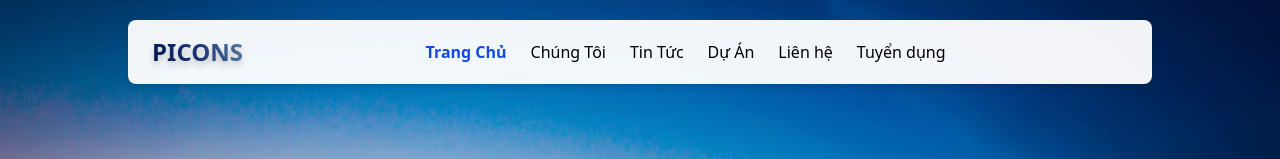
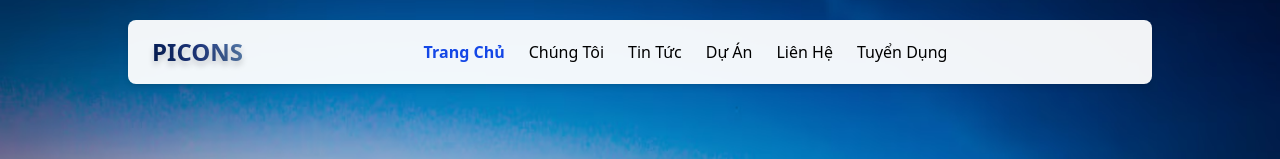
Before and after one commit to baodeptrai912/picon-frontend, a React (Vite) app: page / in a window 1280 px wide. Shown: the top 159 px of the page. Built offline with nearby package versions, Linux system fonts and the light colour scheme; no server answers.

Commit message:
Update Navbar.jsx

```diff
--- a/src/components/Navbar.jsx
+++ b/src/components/Navbar.jsx
@@ -44,8 +44,8 @@ const Navbar = () => {
 
               <Link to='/tin-tuc' className={getLinkClass("/tin-tuc")}>Tin Tức</Link>
               <Link to='/du-an' className={getLinkClass("/du-an")}>Dự Án</Link>
-              <Link to='/lien-he' className={getLinkClass("/lien-he")}>Liên hệ</Link>
-              <Link to='/tuyen-dung' className={getLinkClass("/tuyen-dung")}>Tuyển dụng</Link>
+              <Link to='/lien-he' className={getLinkClass("/lien-he")}>Liên Hệ</Link>
+              <Link to='/tuyen-dung' className={getLinkClass("/tuyen-dung")}>Tuyển Dụng</Link>
             </div>
             <div className="">
               <button onClick={() => setIsOpen(!isOpen)}>
```
